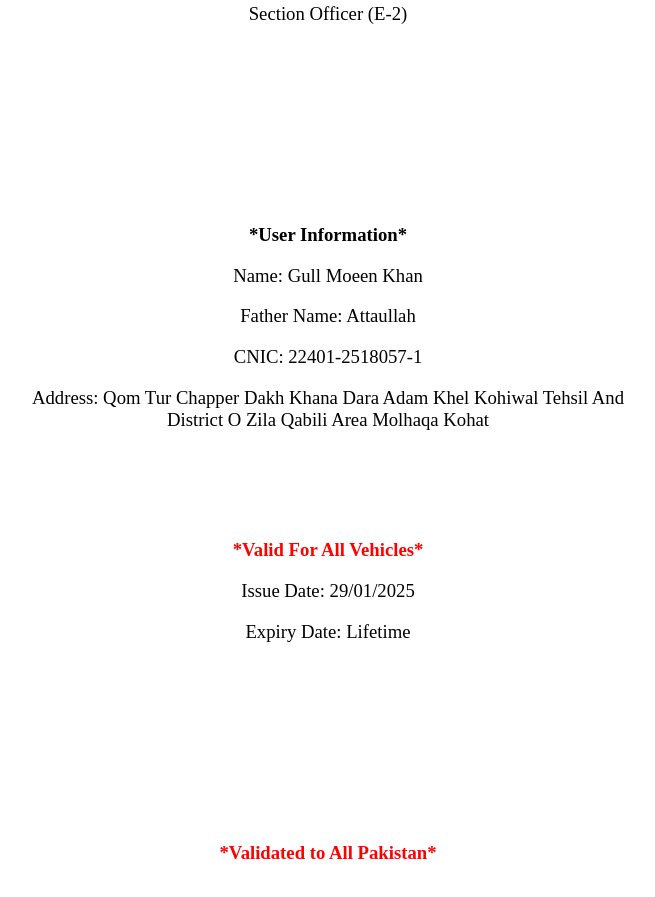
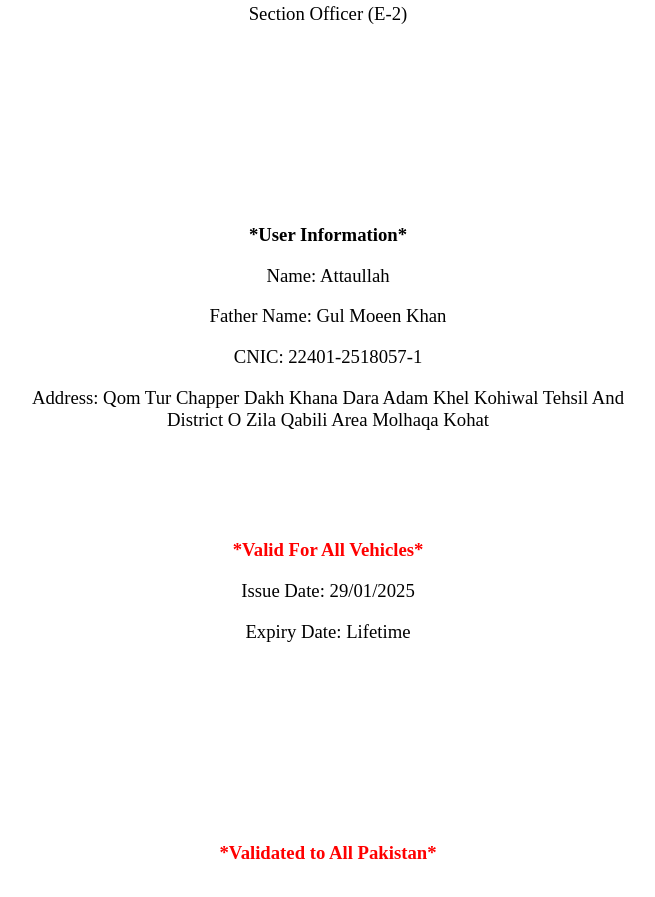
Before and after one commit to ministryinterior/ministryinterior2240125180571, a plain HTML site: page index.html in a window 1280 px wide. Shown: the part 2369-3266 px from the top of the page, without its empty margins (312-967 px from the left). Drawn offline with Linux system fonts and the light colour scheme.

Commit message:
index.html

```diff
--- a/index.html
+++ b/index.html
@@ -68,8 +68,8 @@
 <h3><b>Issuing Authority</b>: Muhammad Asad Mehmood</h3>
 <h3 class="padding-4">Section Officer (E-2)</h3>
 <h3><b>*User Information*</b></h3>
-<h3>Name: Gull Moeen Khan </h3>
-<h3>Father Name: Attaullah </h3>
+<h3>Name: Attaullah </h3>
+<h3>Father Name: Gul Moeen Khan </h3>
 <h3>CNIC: 22401-2518057-1 </h3>
 <h3 class="padding-2">Address: Qom Tur Chapper Dakh Khana Dara Adam Khel Kohiwal Tehsil And    </br> District O Zila Qabili Area Molhaqa Kohat </h3>
 <h3 style="color:red"><b>*Valid For All Vehicles*</b></h3>
```
